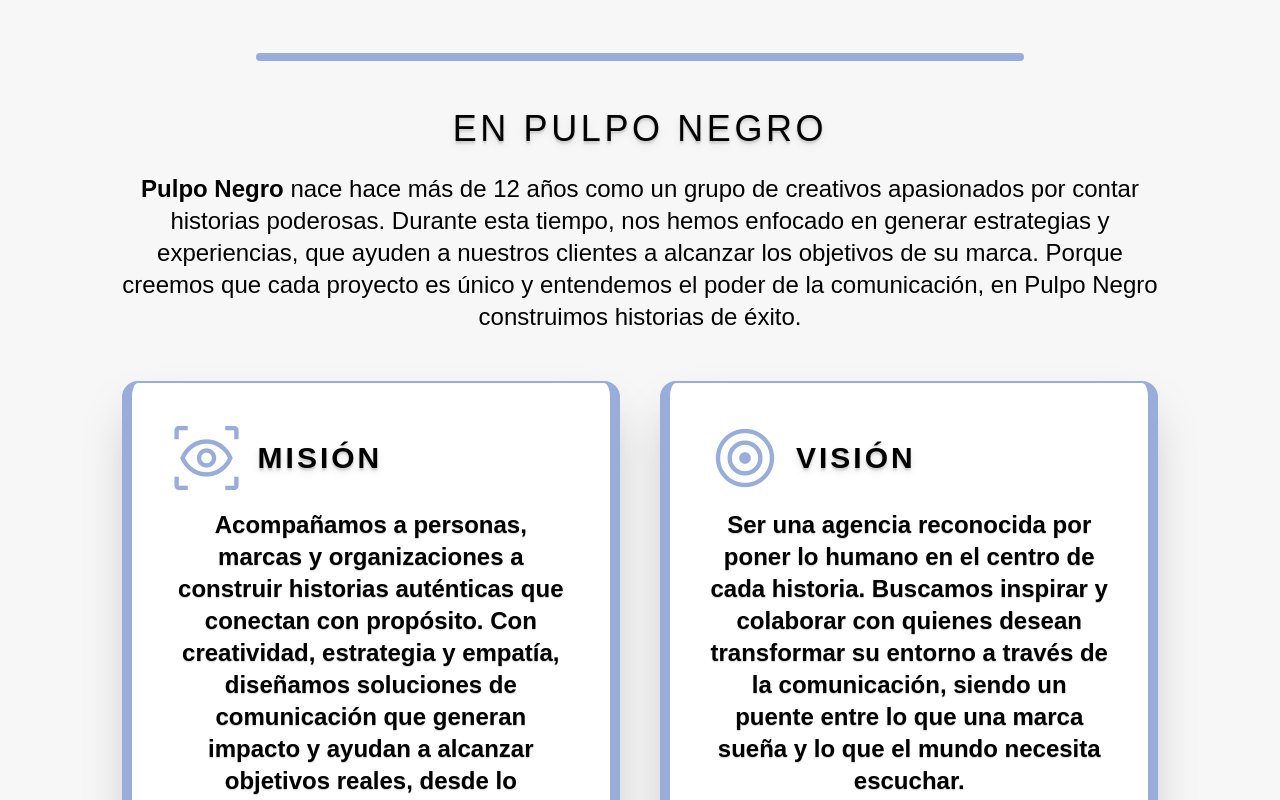
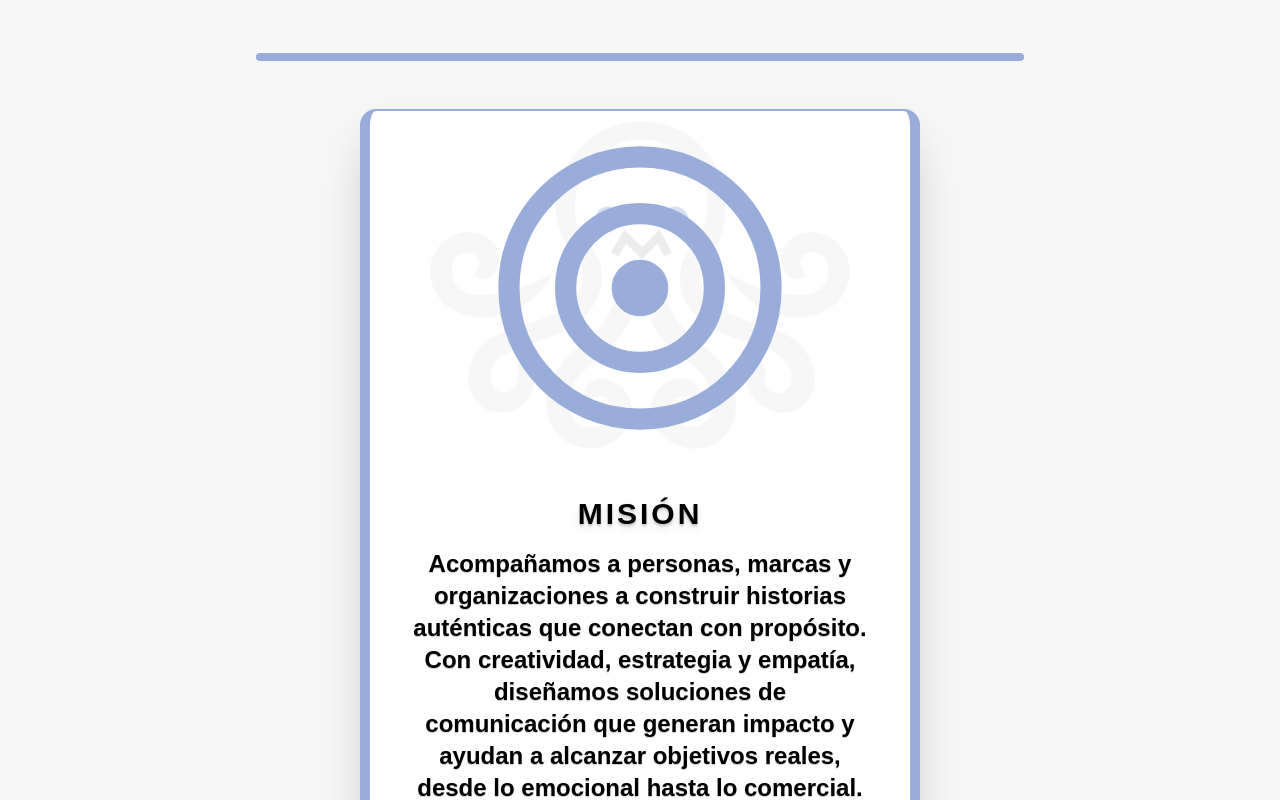
Before and after one commit to RobertoMira/Pulponegro, a React (Vite) app: page /nosotros in a window 1280 px wide. Shown: the part 1000-1800 px from the top of the page. Built offline with nearby package versions, Linux system fonts and the light colour scheme; a web font is replaced by a local one.

Commit message:
Feature(nostros temporal) acabada2

```diff
--- a/src/pages/mains/nosotros/NosotrosPageMain.tsx
+++ b/src/pages/mains/nosotros/NosotrosPageMain.tsx
@@ -1,6 +1,6 @@
 import { BarraSeparadora } from "../../../components/ui/separadores/BarraSeparadora";
 import HeroNosotros from "./components/HeroNosotros/HeroNosotros";
-import InfoNosotros from "./components/infoNosotros/InfoNosotros";
+// import InfoNosotros from "./components/infoNosotros/InfoNosotros";
 import MisionVision from "./components/misionVision/MisionVision";
 
 
@@ -11,7 +11,7 @@ export default function NosotrosPageMain() {
         <section id="nosotros" className="w-full flex flex-col items-center overflow-hidden px-5 md:px-[5%] py-8 mx-auto gap-5 md:gap-12">
             <HeroNosotros />
             <BarraSeparadora />
-            <InfoNosotros />
+            {/* <InfoNosotros /> */}
             <MisionVision />
         </section>
     </>
--- a/src/pages/mains/nosotros/components/infoNosotros/InfoNosotros.tsx
+++ b/src/pages/mains/nosotros/components/infoNosotros/InfoNosotros.tsx
@@ -5,17 +5,17 @@
 
 
 
-export default function InfoNosotros() {
-  return (
-    <div id="historia" className="w-full md:px-[5%] flex flex-col gap-6">
-        <h1 className="text-4xl leading-10 text-center tracking-widest text-shadow-lg">EN PULPO NEGRO</h1>
-        <p className="text-2xl text-center">
-            <span className="font-bold">Pulpo Negro</span> nace hace más de 12 años como un grupo de creativos apasionados por contar
-            historias poderosas.  Durante esta tiempo, nos hemos enfocado en generar estrategias y
-            experiencias, que ayuden a nuestros clientes a alcanzar los objetivos de su marca. Porque
-            creemos que cada proyecto es único y entendemos el poder de la comunicación, en Pulpo
-            Negro construimos historias de éxito.
-        </p>
-    </div>
-  )
-}
+// export default function InfoNosotros() {
+//   return (
+//     <div id="historia" className="w-full md:px-[5%] flex flex-col gap-6">
+//         <h1 className="text-4xl leading-10 text-center tracking-widest text-shadow-lg">EN PULPO NEGRO</h1>
+//         <p className="text-2xl text-center">
+//             <span className="font-bold">Pulpo Negro</span> nace hace más de 12 años como un grupo de creativos apasionados por contar
+//             historias poderosas.  Durante esta tiempo, nos hemos enfocado en generar estrategias y
+//             experiencias, que ayuden a nuestros clientes a alcanzar los objetivos de su marca. Porque
+//             creemos que cada proyecto es único y entendemos el poder de la comunicación, en Pulpo
+//             Negro construimos historias de éxito.
+//         </p>
+//     </div>
+//   )
+// }
--- /dev/null
+++ b/src/pages/mains/nosotros/components/misionVision/CardMisionVision/CardMV.tsx
@@ -0,0 +1,32 @@
+import PulpoFondo from '../../../../../../assets/images/pulpoRecortado.png'
+
+
+interface CardMVProps {
+    idMV: string;
+    gIcon: string;
+    titulo: string;
+    texto: string;
+}
+
+
+export const CardMV = ({ idMV, gIcon, titulo, texto }: CardMVProps) => {
+  return (
+    <div className='grid grid-rows-2 w-140 md:h-180 md:gap-10 items-center justify-center bg-white rounded-2xl border-lila border-x-10 border-2 shadow-2xl px-10 py-4'>
+        <div id={idMV} className='relative row-span-1 flex items-center justify-center w-full h-full'>
+            <img className='absolute opacity-40 w-full' src={PulpoFondo} alt="Pulpo De Fondo" />
+            <span className="absolute material-symbols-outlined text-[150px]! md:text-[340px]!"
+                style={{ color: '#99adda' }}
+            >
+            {gIcon}
+            </span>
+        </div>
+        <div className='row-span-1'>
+            <div className="flex flex-col gap-4 items-center justify-center">
+                <h2 className="text-3xl font-extrabold tracking-widest text-shadow-lg">{titulo}</h2>
+                <p className="text-lg md:text-2xl text-center font-bold text-shadow-xs">{texto}</p>
+            </div>
+        </div>
+
+    </div>
+  )
+}
--- a/src/pages/mains/nosotros/components/misionVision/MisionVision.tsx
+++ b/src/pages/mains/nosotros/components/misionVision/MisionVision.tsx
@@ -1,48 +1,18 @@
+import { CardMV } from "./CardMisionVision/CardMV"
 
 
-
-
-
+const contenido = [
+    { id: 1, idMV: "mision", gIcon: "target", titulo: "MISIÓN", texto: "Acompañamos a personas, marcas y organizaciones a construir historias auténticas que conectan con propósito. Con creatividad, estrategia y empatía, diseñamos soluciones de comunicación que generan impacto y ayudan a alcanzar objetivos reales, desde lo emocional hasta lo comercial." },
+    { id: 2, idMV: "vision", gIcon: "eye_tracking", titulo: "VISIÓN", texto: "Ser una agencia reconocida por poner lo humano en el centro de cada historia. Buscamos inspirar y colaborar con quienes desean transformar su entorno a través de la comunicación, siendo un puente entre lo que una marca sueña y lo que el mundo necesita escuchar." }
+]
 
 
 export default function MisionVision() {
   return (
-    <div className="md:px-[5%] grid md:grid-cols-2 gap-10">
-        <div id="mision" className="flex flex-col gap-4 bg-white w-full rounded-2xl border-lila
-            border-x-10 border-2 shadow-2xl p-10
-        ">
-            <div className="flex items-center gap-4">
-                <span className="material-symbols-outlined"
-                    style={{ color: '#99adda', fontSize: '70px' }}
-                >eye_tracking</span>
-                <h2 className="text-3xl font-extrabold tracking-widest text-shadow-lg">MISIÓN</h2>
-            </div>
-            <p className="text-lg md:text-2xl text-center font-bold text-shadow-xs">
-                Acompañamos a personas, marcas y organizaciones a
-                construir historias auténticas que conectan con propósito.
-                Con creatividad, estrategia y empatía, diseñamos soluciones de
-                comunicación que generan impacto y ayudan a alcanzar objetivos
-                reales, desde lo emocional hasta lo comercial.
-            </p>
-        </div>
-
-        <div id="vision" className="flex flex-col gap-4 bg-white w-full rounded-2xl border-lila
-            border-x-10 border-2 shadow-2xl p-10
-        ">
-            <div className="flex items-center gap-4">
-                <span className="material-symbols-outlined"
-                    style={{ color: '#99adda', fontSize: '70px' }}
-                >target</span>
-                <h2 className="text-3xl font-extrabold tracking-widest text-shadow-lg">VISIÓN</h2>
-            </div>
-            <p className="text-lg md:text-2xl text-center font-bold text-shadow-xs">
-                Ser una agencia reconocida por poner lo humano en el centro de
-                cada historia. Buscamos inspirar y colaborar con quienes desean
-                transformar su entorno a través de la comunicación, siendo un
-                puente entre lo que una marca sueña y lo que el mundo necesita
-                escuchar.
-            </p>
-        </div>
+    <div className="flex flex-wrap items-center md:justify-around gap-4 md:gap-0 w-full md:px-[5%]">
+        {contenido.map((carta) => (
+            <CardMV key={carta.id} idMV={carta.idMV} gIcon={carta.gIcon} titulo={carta.titulo} texto={carta.texto} />
+        ))}
     </div>
   )
 }
--- /dev/null
+++ b/src/pages/mains/servicios/ServiciosPage.tsx
@@ -0,0 +1,20 @@
+import HeroServicios from "./components/HeroServicios";
+
+
+
+
+
+
+
+
+
+export default function ServiciosPage() {
+  return (
+    <>
+        <section id="nosotros" className="w-full flex flex-col items-center overflow-hidden px-5 md:px-[5%] py-8 mx-auto gap-5 md:gap-12">
+            <HeroServicios />
+
+        </section>
+    </>
+  )
+}
--- /dev/null
+++ b/src/pages/mains/servicios/components/HeroServicios.tsx
@@ -0,0 +1,16 @@
+
+
+
+
+
+
+
+
+export default function HeroServicios() {
+  return (
+    <section className="relative w-full flex flex-col md:flex-row md:gap-10 md:py-5 md:px-[5%] mx-auto
+            md:h-[calc(100vh-160px)] items-center justify-center md:justify-start">
+
+    </section>
+  )
+}
--- a/src/router/app.router.tsx
+++ b/src/router/app.router.tsx
@@ -2,6 +2,7 @@ import { createBrowserRouter } from "react-router-dom";
 import HomePageMain from "../pages/mains/Home/HomePageMain";
 import RootLayout from "../pages/layouts/RootLayout";
 import NosotrosPageMain from "../pages/mains/nosotros/NosotrosPageMain";
+import ServiciosPage from "../pages/mains/servicios/ServiciosPage";
 
 
 
@@ -21,6 +22,10 @@ export const router = createBrowserRouter([
                 path: "nosotros",
                 element: <NosotrosPageMain />
             },
+            {
+                path: "servicios",
+                element: <ServiciosPage />
+            }
         ]
     }
 ])
```
Also changed, not shown: src/assets/images/pulpoRecortado.png (added).
